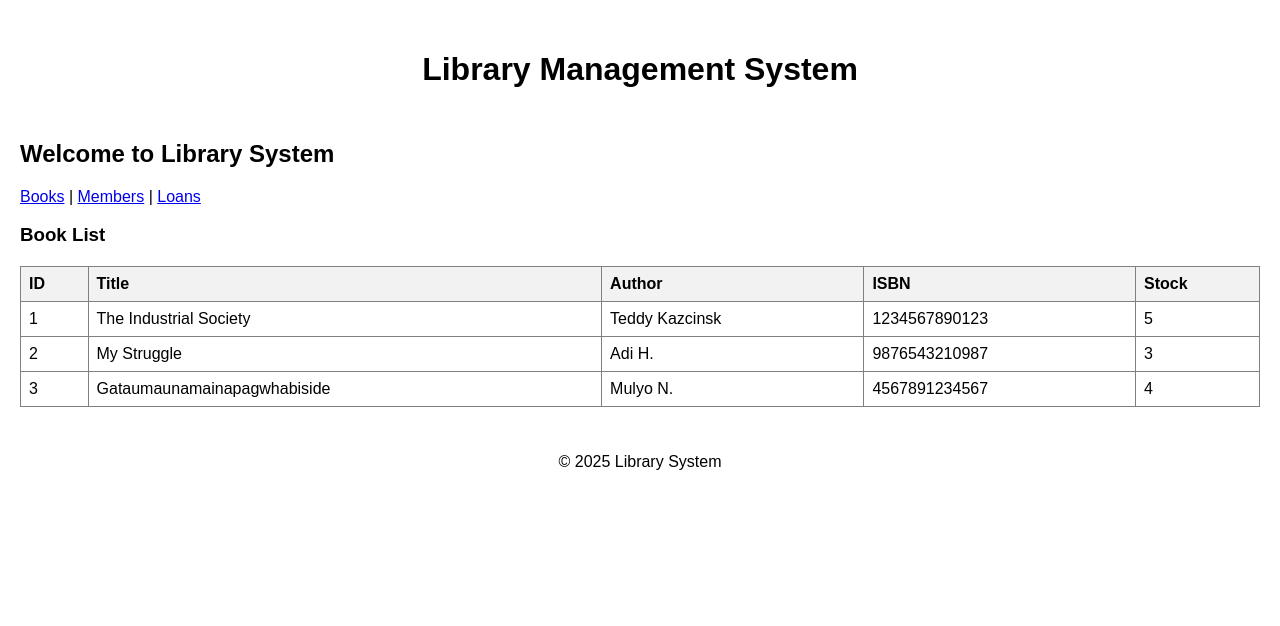
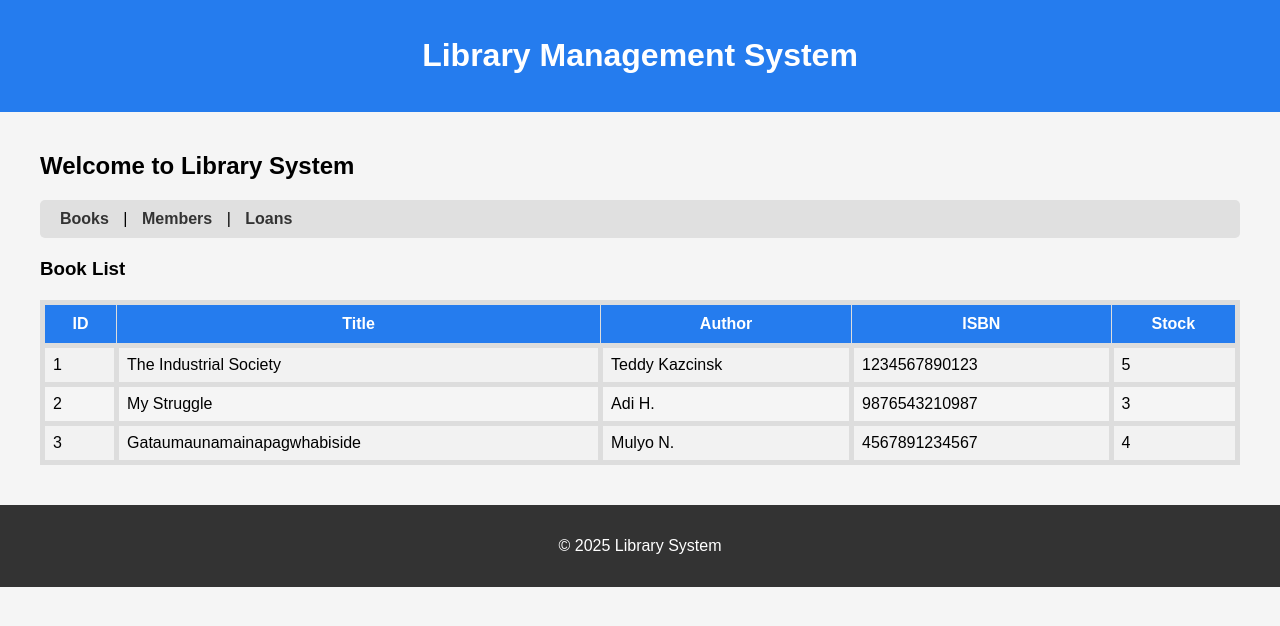
Before and after one commit to kiy4h/TP7DPBO2025C2, a PHP site: page /?page=books in a window 1280 px wide. Shown: the top 626 px of the page. Run offline with PHP 8.4, Linux system fonts and the light colour scheme; data comes from the database, SQL or seed files in the repository.

Commit message:
my changes

```diff
--- a/style.css
+++ b/style.css
@@ -1,6 +1,140 @@
-body { font-family: Arial, sans-serif; margin: 20px; }
-header, footer { text-align: center; padding: 10px; }
-table { width: 100%; border-collapse: collapse; margin: 20px 0; }
-th, td { padding: 8px; text-align: left; }
-th { background-color: #f2f2f2; }
-nav { margin: 10px 0; }
+body {
+    font-family: Arial, sans-serif;
+    margin: 0;
+    padding: 0;
+    background-color: #f5f5f5;
+}
+
+header {
+    background-color: #257cee;
+    color: white;
+    text-align: center;
+    padding: 1rem 0;
+}
+
+main {
+    max-width: 1200px;
+    margin: 0 auto;
+    padding: 20px;
+}
+
+footer {
+    background-color: #333;
+    color: white;
+    text-align: center;
+    padding: 1rem 0;
+    position: relative;
+    bottom: 0;
+    width: 100%;
+}
+
+/* Navigation */
+nav {
+    margin: 20px 0;
+    padding: 10px;
+    background-color: #e0e0e0;
+    border-radius: 5px;
+}
+
+nav a {
+    margin: 0 10px;
+    text-decoration: none;
+    color: #333;
+    font-weight: bold;
+}
+
+nav a:hover {
+    color: #257cee;
+}
+
+/* Tables */
+table {
+    width: 100%;
+    border-collapse: collapse;
+    border: 5px solid #ddd;
+    margin: 20px 0;
+}
+
+table th {
+    background-color: #257cee;
+    color: white;
+    padding: 10px;
+}
+
+table td {
+    padding: 8px;
+    border: 5px solid #ddd;
+}
+
+table tr:nth-child(even) {
+    background-color: #f2f2f2;
+}
+
+table tr:hover {
+    background-color: #ddd;
+}
+
+/* Forms - Exclude inline forms used for delete buttons */
+form:not([style*="display: inline"]) {
+    background-color: white;
+    padding: 20px;
+    border-radius: 5px;
+    box-shadow: 0 0 10px rgba(0, 0, 0, 0.1);
+    margin: 20px 0;
+}
+
+form div {
+    margin-bottom: 10px;
+}
+
+label {
+    display: inline-block;
+    width: 100px;
+    font-weight: bold;
+}
+
+input[type="text"],
+input[type="email"],
+input[type="number"],
+select,
+textarea {
+    width: 250px;
+    padding: 8px;
+    border: 1px solid #ddd;
+    border-radius: 4px;
+}
+
+textarea {
+    height: 100px;
+}
+
+button {
+    background-color: #257cee;
+    color: white;
+    padding: 8px 15px;
+    border: none;
+    border-radius: 4px;
+    cursor: pointer;
+}
+
+button:hover {
+    background-color: #276ecc;
+}
+
+/* Search container */
+.search-container {
+    margin: 20px 0;
+}
+
+.search-container input[type="text"] {
+    padding: 8px;
+    width: 300px;
+}
+
+/* Modal styling */
+div[id^="edit-"] {
+    z-index: 1000;
+    border-radius: 5px;
+    box-shadow: 0 0 15px rgba(0, 0, 0, 0.3);
+    max-width: 500px;
+}
```
Also changed, not shown: view/adopters.php (added, +91 -0 lines).
